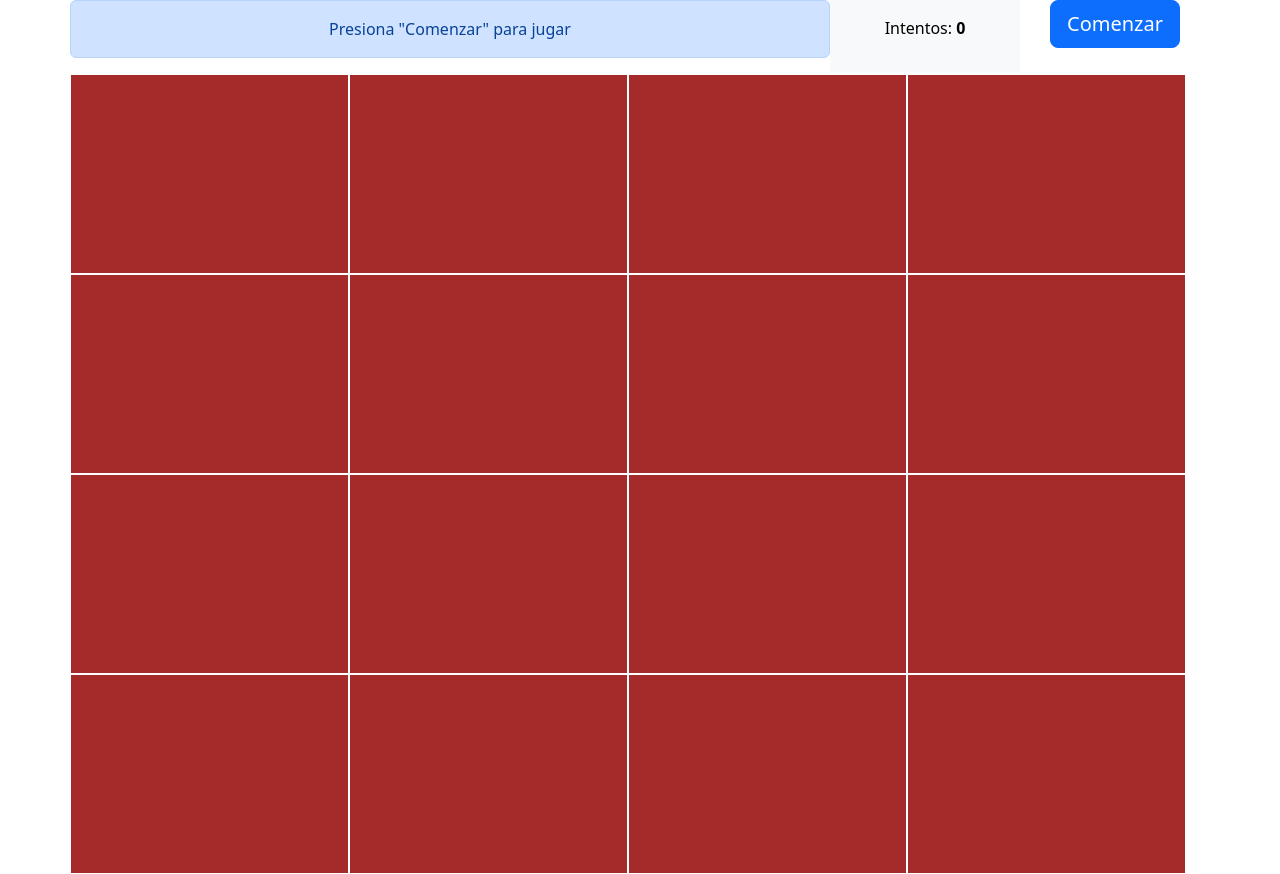
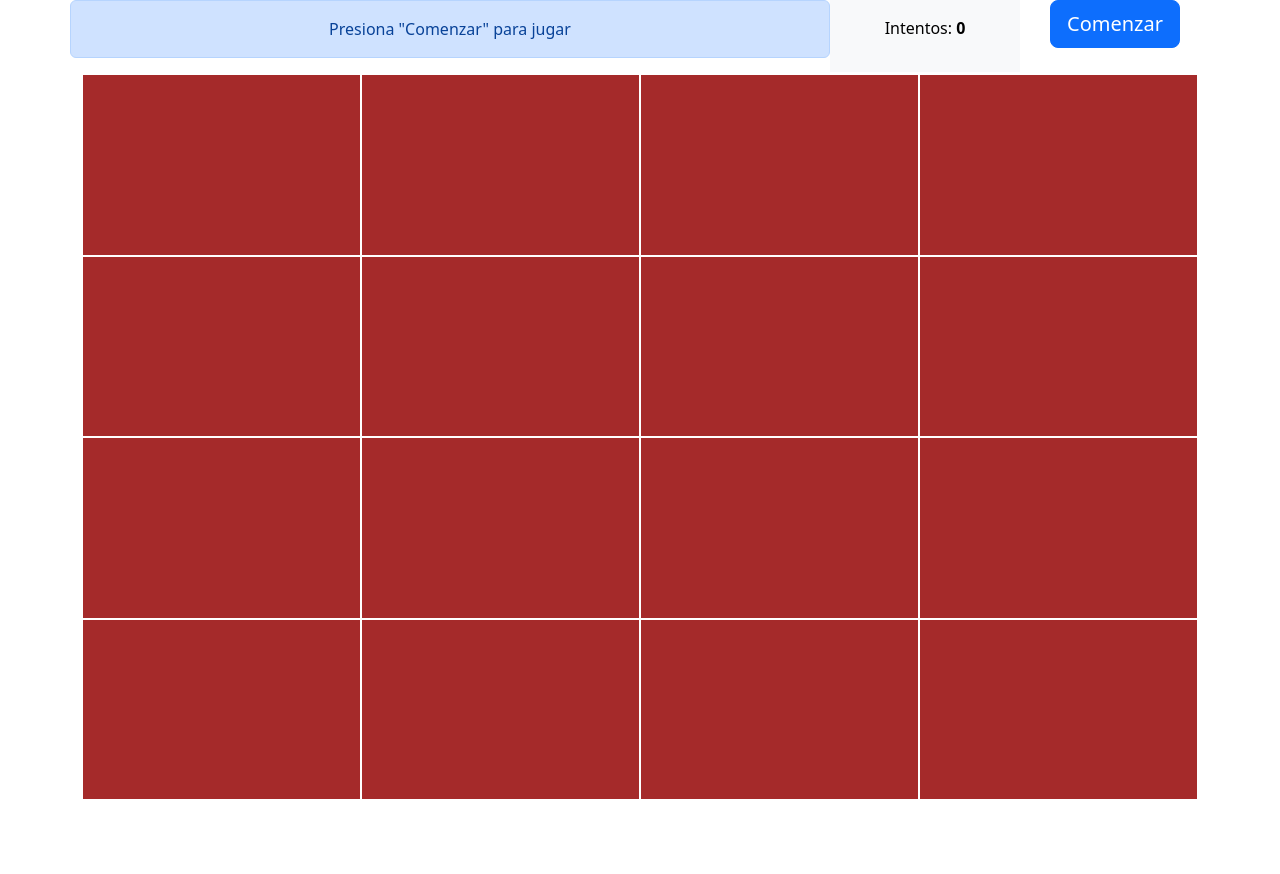
Before and after one commit to FrancoGomez/neo-memotest, a website: page index.html in a window 1280 px wide. After the commit the page ends 800 px from the top, so only its background shows below. Drawn offline with nearby package versions, Linux system fonts and the light colour scheme.

Commit message:
Redefinido el espacio que ocupa el tablero para agregar mas funcionalidad con elementos html

```diff
--- a/styles/index.css
+++ b/styles/index.css
@@ -1,6 +1,7 @@
 #tablero {
     width: 100%;
-    height: 100vh;
+    height: calc(100vh - 74px);
+    margin: auto;
 }
 
 #tablero .col {
```
